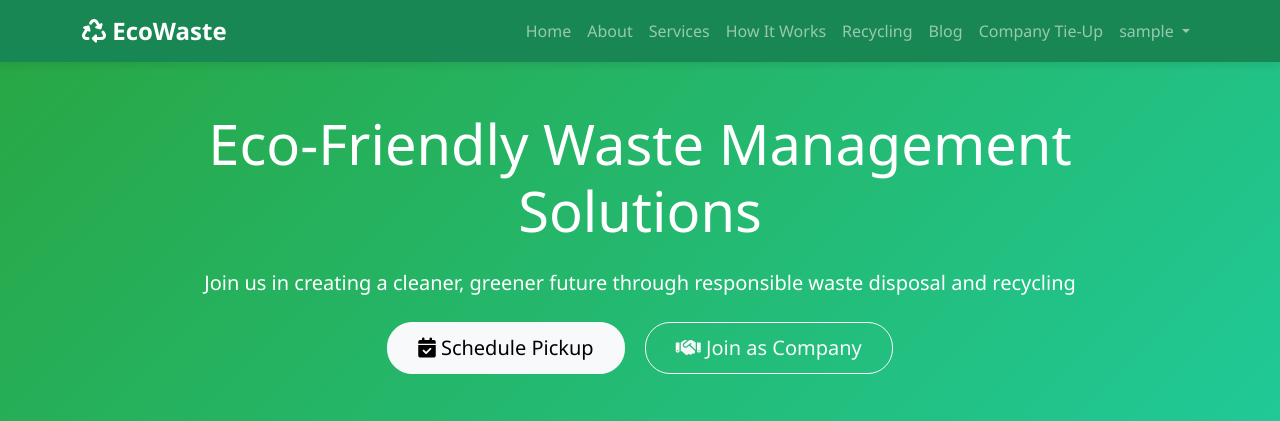
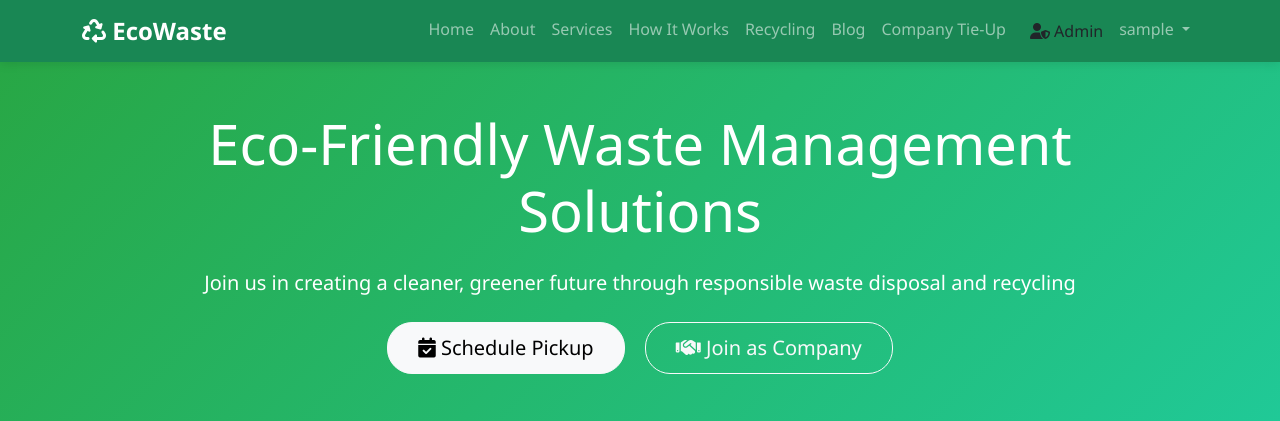
Before and after one commit to janhavishedge2008-stack/waste-management-system, a Django app: page / in a window 1280 px wide. Shown: the top 421 px of the page. Run offline with Django 4.2, Linux system fonts and the light colour scheme; the visitor is signed in with stand-in values (Sample User, id 1).

Commit message:
Added prominent Admin button in navbar for staff users

```diff
--- a/templates/base.html
+++ b/templates/base.html
@@ -27,6 +27,9 @@
                     <li class="nav-item"><a class="nav-link" href="{% url 'recycling' %}">Recycling</a></li>
                     <li class="nav-item"><a class="nav-link" href="{% url 'blog' %}">Blog</a></li>
                     <li class="nav-item"><a class="nav-link" href="{% url 'company_tieup' %}">Company Tie-Up</a></li>
+                    {% if user.is_staff %}
+                        <li class="nav-item"><a class="nav-link btn btn-warning text-dark ms-2" href="/admin/"><i class="fas fa-user-shield"></i> Admin</a></li>
+                    {% endif %}
                     {% if user.is_authenticated %}
                         <li class="nav-item dropdown">
                             <a class="nav-link dropdown-toggle" href="#" id="navbarDropdown" role="button" data-bs-toggle="dropdown">
```
